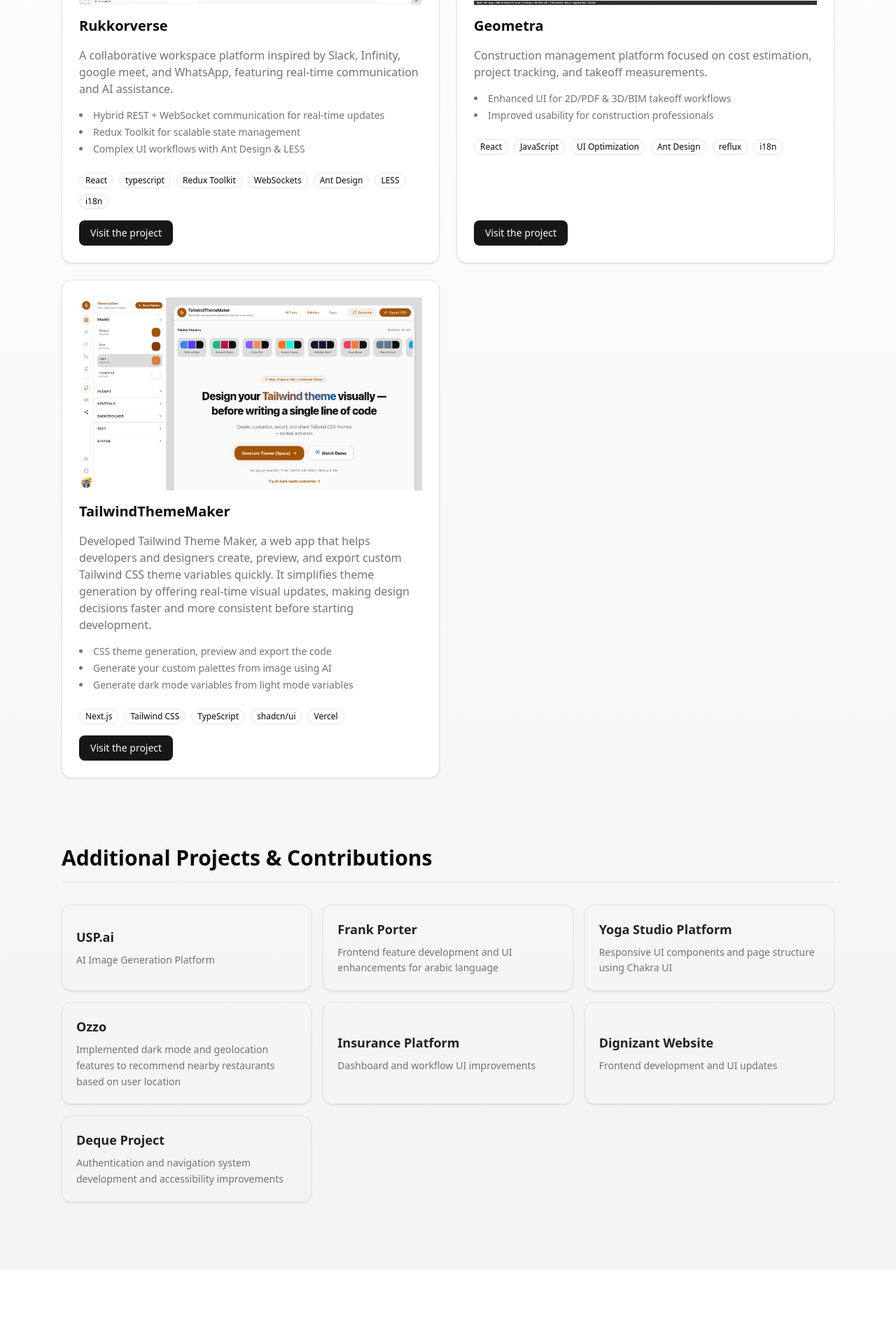
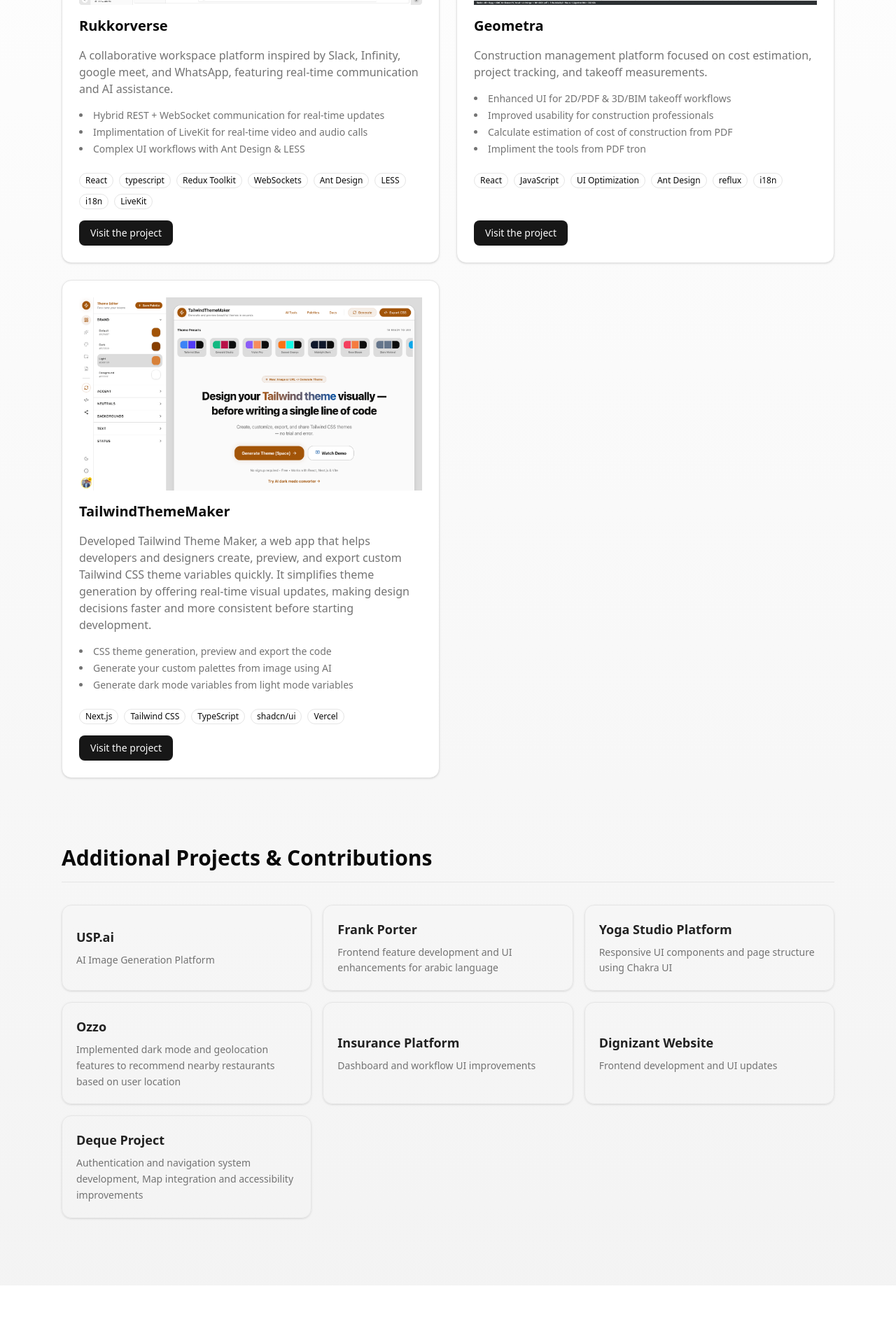
Before and after one commit to harmil007/my-portfolio, a Next.js app: page / in a window 1280 px wide. Shown: the part 4112-6027 px from the top of the page at 70% size. Built offline with nearby package versions, Linux system fonts and the light colour scheme.

Commit message:
feat: update project highlights and tech stack with LiveKit, PDFTron integration, and map features

```diff
--- a/components/sections/projects.tsx
+++ b/components/sections/projects.tsx
@@ -12,7 +12,7 @@
       "A collaborative workspace platform inspired by Slack, Infinity, google meet, and WhatsApp, featuring real-time communication and AI assistance.",
     highlights: [
       "Hybrid REST + WebSocket communication for real-time updates",
-      "Redux Toolkit for scalable state management",
+      "Implimentation of LiveKit for real-time video and audio calls",
       "Complex UI workflows with Ant Design & LESS",
     ],
     tech: [
@@ -23,6 +23,7 @@
       "Ant Design",
       "LESS",
       "i18n",
+      "LiveKit"
     ],
     projectLink: "https://app.rukkor.com",
   },
@@ -34,6 +35,8 @@
     highlights: [
       "Enhanced UI for 2D/PDF & 3D/BIM takeoff workflows",
       "Improved usability for construction professionals",
+      "Calculate estimation of cost of construction from PDF",
+      "Impliment the tools from PDF tron"
     ],
     tech: [
       "React",
@@ -90,7 +93,7 @@
   {
     title: "Deque Project",
     description:
-      "Authentication and navigation system development and accessibility improvements",
+      "Authentication and navigation system development, Map integration and accessibility improvements",
   },
 ];
 
```
